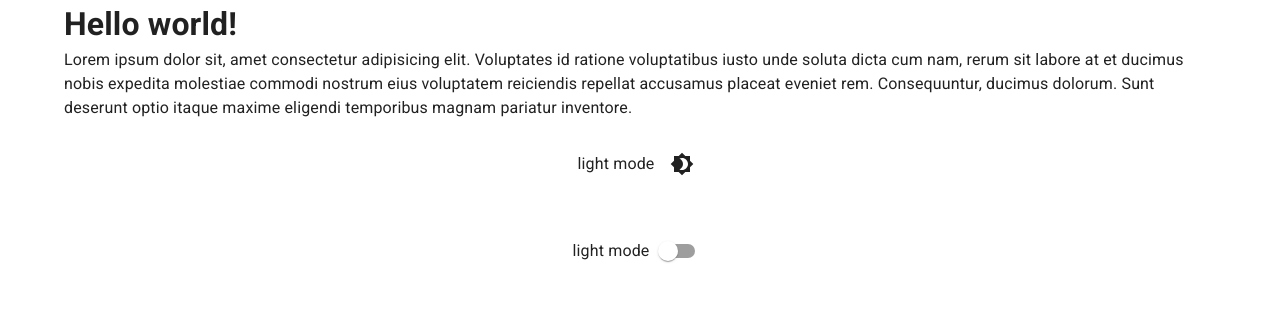
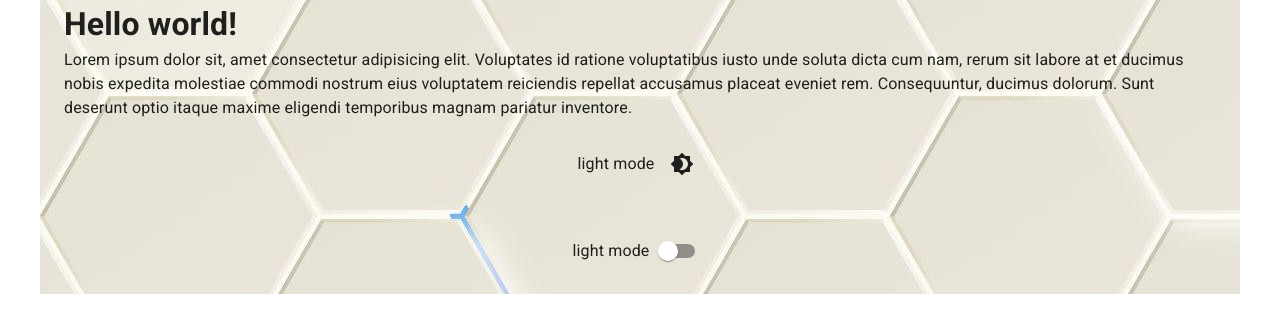
Before and after one commit to Frederic-K/MUI-Theming, a React (Create React App) app: page / in a window 1280 px wide. Shown: the top 332 px of the page. Built offline with nearby package versions, Linux system fonts and the light colour scheme.

Commit message:
update dark mode bg

```diff
--- a/src/App.jsx
+++ b/src/App.jsx
@@ -16,18 +16,19 @@ import './app.css'
 import { teal } from '@mui/material/colors'
 
 export default function App() {
-  const { colorMode, theme, mode } = ToggleColorMode()
+  const { colorMode, themeName, theme, mode } = ToggleColorMode()
   // const [darkMode, setDarkMode]  = useState(false)
+  console.log('theme', theme)
+  console.log('colorMode', colorMode)
 
   return (
     <ColorModeContext.Provider value={colorMode}>
       <ThemeProvider theme={theme}>
         <CssBaseline />
-        {/* div className={`app ${mode === 'dark' && 'dark-theme'}`} */}
         <Container
           // className={`${mode === 'dark' && 'dark-theme'}`}
           className={`${
-            mode === 'dark' ? `dark-${theme}-BG` : `light-${theme}-BG`
+            mode === 'dark' ? `dark-${themeName}-BG` : `light-${themeName}-BG`
           }`}
         >
           <Box
@@ -51,7 +52,6 @@ export default function App() {
             <ThemeSwitchButton />
           </Box>
         </Container>
-        {/* </div> */}
       </ThemeProvider>
     </ColorModeContext.Provider>
   )
--- a/src/themes/ToggleColorMode.js
+++ b/src/themes/ToggleColorMode.js
@@ -33,12 +33,14 @@ export default function ToggleColorMode() {
   // )
 
   // Theme selector
+  const themeName = 'defaultDM'
   const currentTheme = useMemo(
-    () => createTheme(getDesignTokens('defaultDM', mode)),
+    () => createTheme(getDesignTokens(`${themeName}`, mode)),
     [mode]
   )
 
   return {
+    themeName,
     theme: currentTheme,
     colorMode,
     mode,
```
